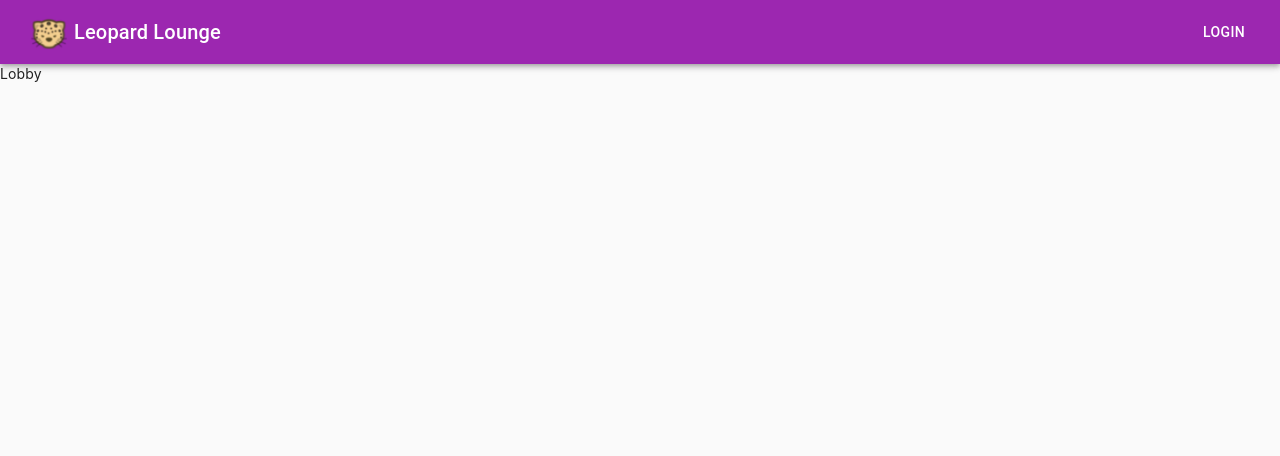
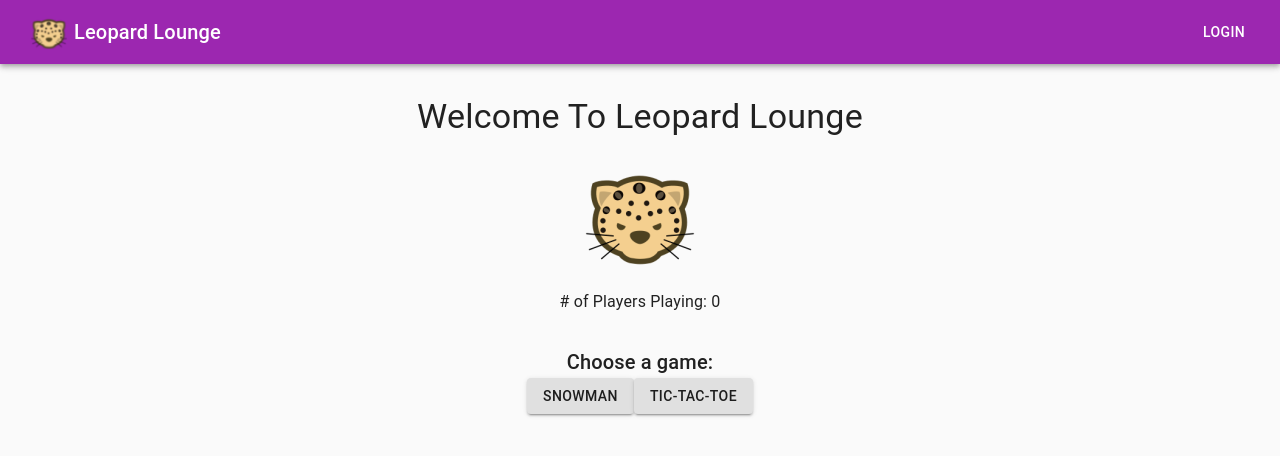
Before and after one commit to martinbee/leopard-lounge, a React (Create React App) app: page / in a window 1280 px wide. Shown: the top 456 px of the page. Built offline with nearby package versions, Linux system fonts and the light colour scheme.

Commit message:
feat: do some work on lobby

```diff
--- a/src/components/Lobby.js
+++ b/src/components/Lobby.js
@@ -1,12 +1,74 @@
-import React from 'react';
+import React, { useState } from 'react';
+import {
+  Container,
+  Typography,
+  Button,
+} from '@material-ui/core';
+import styled from 'styled-components';
+
+import logo from '../images/leopard-152.png';
+
+const Section = styled.div`
+  display: flex;
+  flex-direction: column;
+  align-items: center;
+  margin-top: 2rem;
+  margin-bottom: 2rem;
+`;
+
+const Text = styled(Typography)`
+  text-align: center;
+`;
+
+
 // on load show content
 // if user clicks on create or host then trigger login screen
 // these routes can be wrapped in a login component hook to check
 
+// welcome message
+// number of people playing
+// choose a game
+// then host or join buttons should appear
+// these buttons should be protected routes
+const games = [
+  'Snowman',
+  'Tic-Tac-Toe',
+]; // come from api eventually
+
 const Lobby = () => {
+  const [selectedGame, selectGame] = useState('');
+
   return (
-    <div>Lobby</div>
+    <Container maxWidth="md">
+      <Section>
+        <Text variant="h4">Welcome To Leopard Lounge</Text>
+        <img src={logo} alt="leopard logo" />
+        <Text variant="body1"># of Players Playing: 0</Text>
+      </Section>
+      <Section>
+        <Text variant="h6">Choose a game:</Text>
+        <div>
+          {games.map((game) => {
+            const chooseGame = () => selectGame(game);
+            const chosen = selectedGame === game;
+
+            return (
+              <Button
+                key={game}
+                onClick={chooseGame}
+                variant="contained"
+                color={chosen ? 'primary' : 'default'}
+              >
+                {game}
+              </Button>
+            );
+          })}
+        </div>
+      </Section>
+    </Container>
   );
 };
 
 export default Lobby;
+
+// lobby, welcome message, # of players, choose a game, join/create buttons
```
